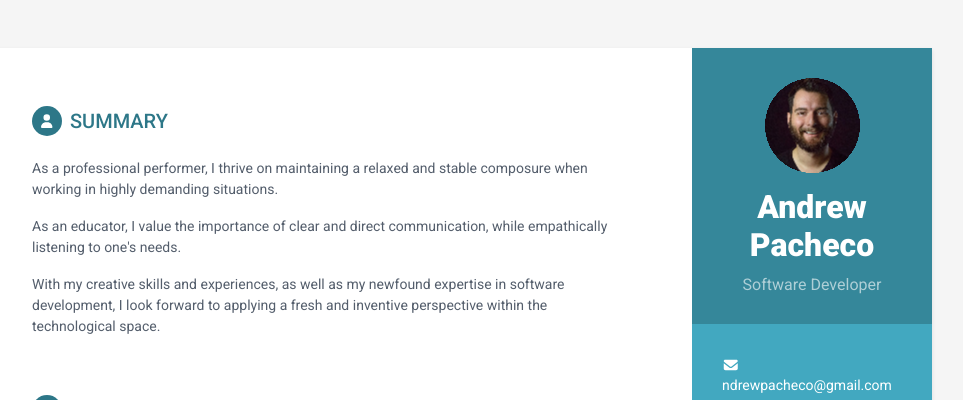
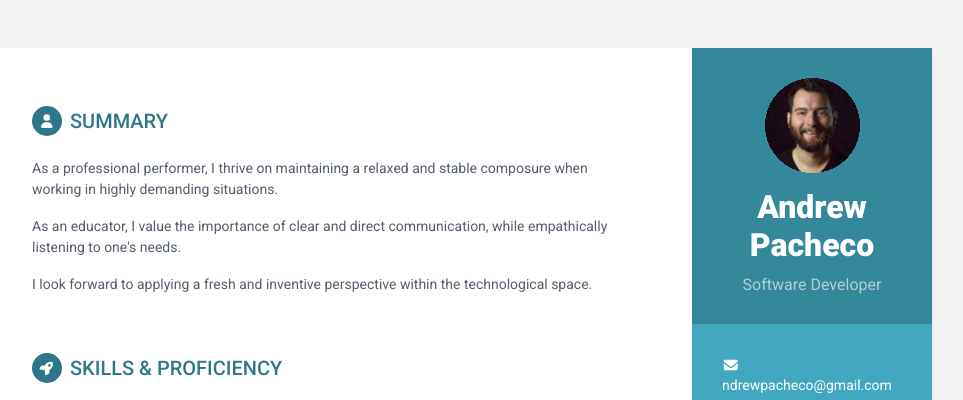
Before and after one commit to ndrewpacheco/online_resume, a plain HTML site: page index.html in a window 1280 px wide. Shown: the top 400 px of the page, without its empty margins (188-1151 px from the left). Drawn offline with Linux system fonts and the light colour scheme.

Commit message:
Update index.html

```diff
--- a/index.html
+++ b/index.html
@@ -120,9 +120,7 @@
               communication, while empathically listening to one's needs.
             </p>
             <p>
-              With my creative skills and experiences, as well as my newfound
-              expertise in software development, I look forward to applying a
-              fresh and inventive perspective within the technological space.
+               I look forward to applying a fresh and inventive perspective within the technological space.
             </p>
           </div>
           <!--//summary-->
```
